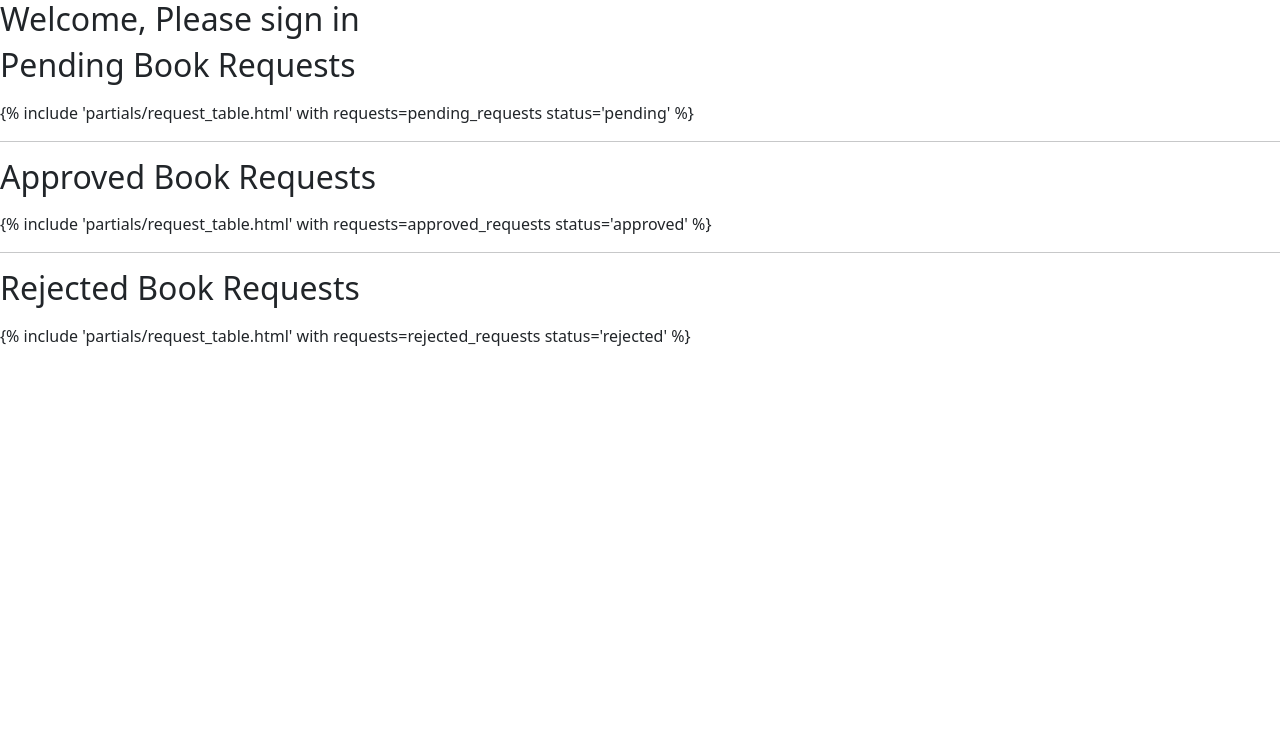
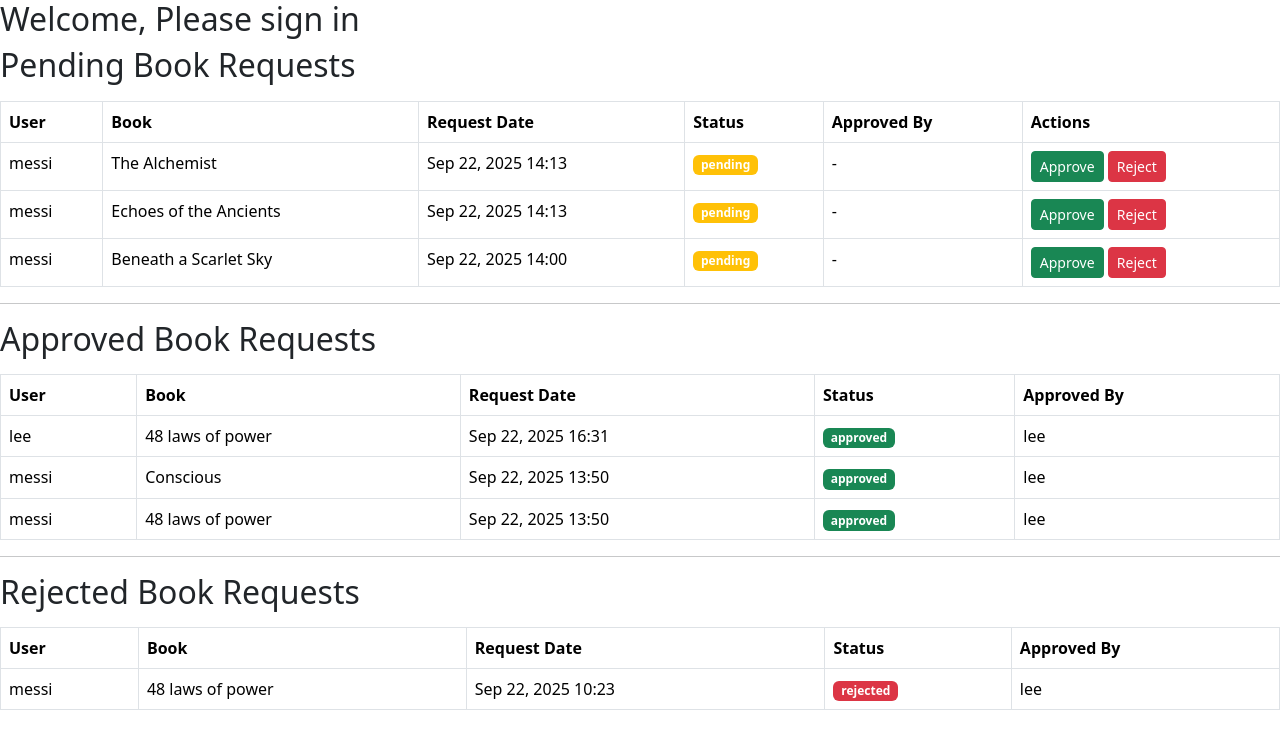
Before and after one commit to millenium-l/Library-management-system, a Django app: page /library/manage_requests/ in a window 1280 px wide. Shown: the top 749 px of the page. Run offline with Django 5.2, Linux system fonts and the light colour scheme; a user stored in the database is signed in; data comes from the database, SQL or seed files in the repository.

```diff
--- a/library_project/library_app/templates/library_app/manage_requests.html
+++ b/library_project/library_app/templates/library_app/manage_requests.html
@@ -1,23 +1,117 @@
 {% extends 'base.html' %} {% block content %}
 
 <h2 class="mb-3">Pending Book Requests</h2>
-{% if pending_requests %} {% include 'partials/request_table.html' with
-requests=pending_requests status='pending' %} {% else %}
+{% if pending_requests %}
+<table class="table table-bordered">
+  <thead>
+    <tr>
+      <th>User</th>
+      <th>Book</th>
+      <th>Request Date</th>
+      <th>Status</th>
+      <th>Approved By</th>
+      <th>Actions</th>
+    </tr>
+  </thead>
+  <tbody>
+    {% for req in pending_requests %}
+    <tr>
+      <td>{{ req.user.username }}</td>
+      <td>{{ req.book.title }}</td>
+      <td>{{ req.request_date|date:"M d, Y H:i" }}</td>
+      <td><span class="badge bg-warning">{{ req.status }}</span></td>
+      <td>
+        <span
+          >{% if req.approved_by %} {{ req.approved_by.username }} {% else %} -
+          {% endif %}</span
+        >
+      </td>
+      <td>
+        <a
+          href="{% url 'approve_request' req.id %}"
+          class="btn btn-success btn-sm"
+          >Approve</a
+        >
+        <a
+          href="{% url 'reject_request' req.id %}"
+          class="btn btn-danger btn-sm"
+          >Reject</a
+        >
+      </td>
+    </tr>
+    {% endfor %}
+  </tbody>
+</table>
+{% else %}
 <p>No pending requests.</p>
 {% endif %}
 
 <hr />
 
 <h2 class="mb-3">Approved Book Requests</h2>
-{% if approved_requests %} {% include 'partials/request_table.html' with
-requests=approved_requests status='approved' %} {% else %}
+{% if approved_requests %}
+<table class="table table-bordered">
+  <thead>
+    <tr>
+      <th>User</th>
+      <th>Book</th>
+      <th>Request Date</th>
+      <th>Status</th>
+      <th>Approved By</th>
+    </tr>
+  </thead>
+  <tbody>
+    {% for req in approved_requests %}
+    <tr>
+      <td>{{ req.user.username }}</td>
+      <td>{{ req.book.title }}</td>
+      <td>{{ req.request_date|date:"M d, Y H:i" }}</td>
+      <td><span class="badge bg-success">{{ req.status }}</span></td>
+      <td>
+        <span
+          >{% if req.approved_by %} {{ req.approved_by.username }} {% else %} -
+          {% endif %}</span
+        >
+      </td>
+    </tr>
+    {% endfor %}
+  </tbody>
+</table>
+{% else %}
 <p>No approved requests.</p>
 {% endif %}
 
 <hr />
 
 <h2 class="mb-3">Rejected Book Requests</h2>
-{% if rejected_requests %} {% include 'partials/request_table.html' with
-requests=rejected_requests status='rejected' %} {% else %}
+{% if rejected_requests %}
+<table class="table table-bordered">
+  <thead>
+    <tr>
+      <th>User</th>
+      <th>Book</th>
+      <th>Request Date</th>
+      <th>Status</th>
+      <th>Approved By</th>
+    </tr>
+  </thead>
+  <tbody>
+    {% for req in rejected_requests %}
+    <tr>
+      <td>{{ req.user.username }}</td>
+      <td>{{ req.book.title }}</td>
+      <td>{{ req.request_date|date:"M d, Y H:i" }}</td>
+      <td><span class="badge bg-danger">{{ req.status }}</span></td>
+      <td>
+        <span
+          >{% if req.approved_by %} {{ req.approved_by.username }} {% else %} -
+          {% endif %}</span
+        >
+      </td>
+    </tr>
+    {% endfor %}
+  </tbody>
+</table>
+{% else %}
 <p>No rejected requests.</p>
 {% endif %} {% endblock %}
--- a/library_project/library_app/views.py
+++ b/library_project/library_app/views.py
@@ -6,15 +6,28 @@ from django.contrib.auth.decorators import login_required
 from django.contrib import messages
 from datetime import datetime
 from django.utils import timezone
-from django.db.models import Q
+from django.db.models import Q, Count
 # Create your views here.
 
 
+
 def dashboard(request):
-    title = "Dashboard"
+    total_books = Book.objects.count()
+    borrowed_books = IssuedBook.objects.filter(return_date__isnull=True).count()
+    recent_books = Book.objects.order_by('-created_at')[:5]
+
+    # Optional: Most popular books (by borrow count)
+    popular_books = (
+        Book.objects.annotate(borrow_count=Count('issuedbook'))
+        .order_by('-borrow_count')[:5]
+    )
+
     context = {
-        'title': title,
-        'total_books': Book.objects.count(),
+        'title': "Dashboard",
+        'total_books': total_books,
+        'borrowed_books': borrowed_books,
+        'recent_books': recent_books,
+        'popular_books': popular_books,
         'current_year': datetime.now().year,
     }
     return render(request, 'library_app/dashboard.html', context)
```
Also changed, not shown: library_project/library_app/templates/library_app/dashboard.html (+29 -1 lines).
